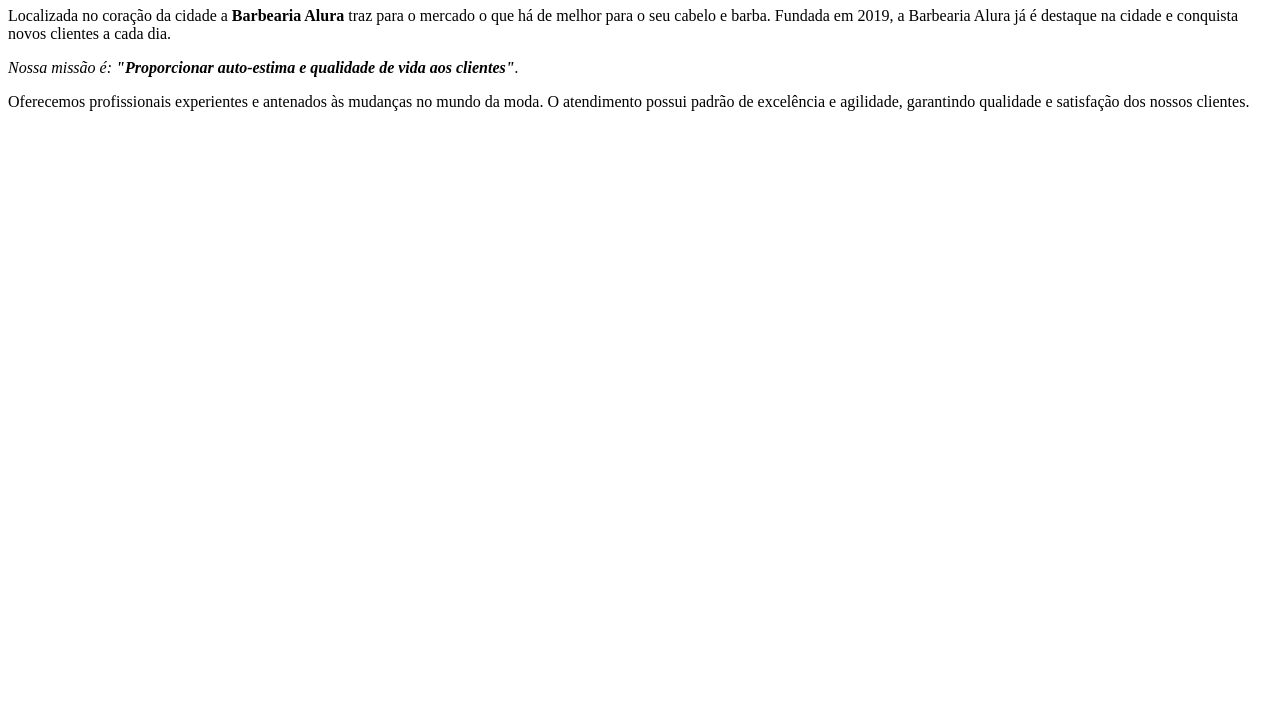
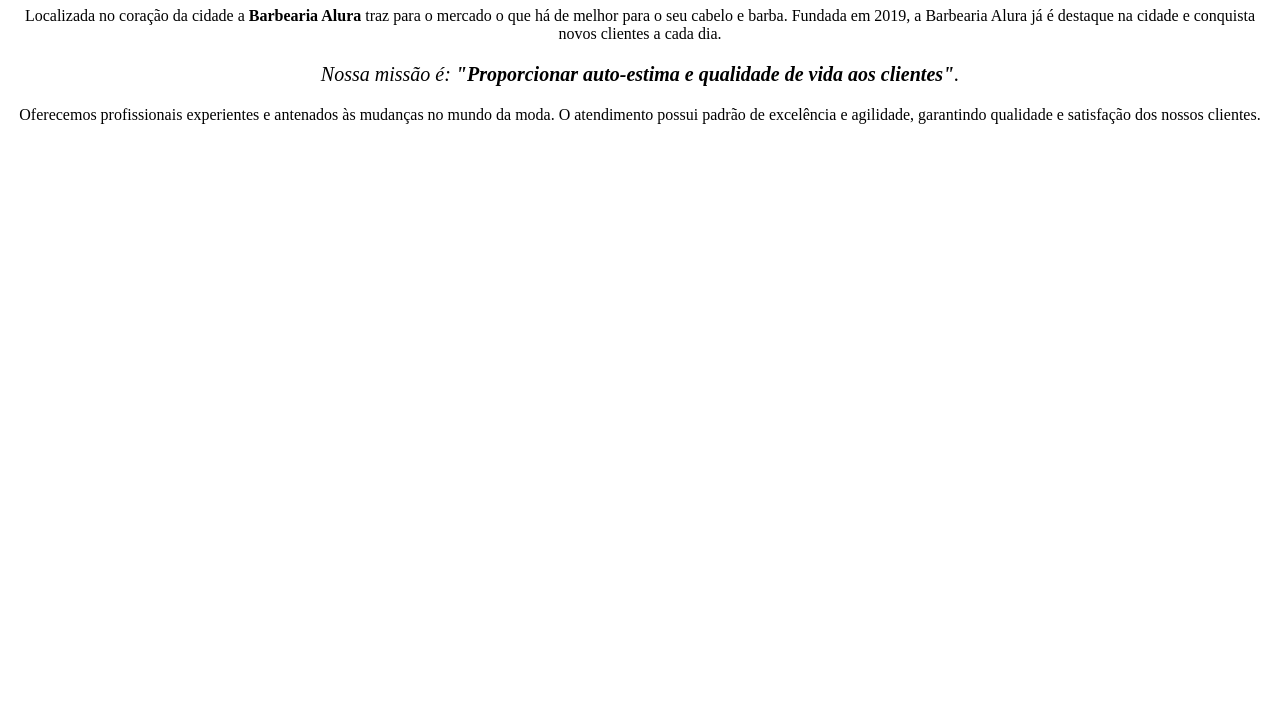
Before and after one commit to JavanFA/fullstack-alura, a plain HTML site: page html-css-part1/aula001/index.html in a window 1280 px wide. Shown: the part 73-800 px from the top of the page. Drawn offline with Linux system fonts and the light colour scheme.

Commit message:
Update files

```diff
--- a/html-css-part1/aula001/index.html
+++ b/html-css-part1/aula001/index.html
@@ -6,10 +6,10 @@
     <meta name="viewport" content="width=device-width, initial-scale=1.0">
     <title>Barbearia Alura</title>
 </head>
-<body>
+<body style="text-align:center;">
     <h1>Sobre a Barbearia Alura</h1>
         <p>Localizada no coração da cidade a <strong>Barbearia Alura</strong> traz para o mercado o que há de melhor para o seu cabelo e barba. Fundada em 2019, a Barbearia Alura já é destaque na cidade e conquista novos clientes a cada dia.</p>
-        <p><em>Nossa missão é: <strong>"Proporcionar auto-estima e qualidade de vida aos clientes"</strong>.</em></p>
+        <p style="font-size: 20px;"><em>Nossa missão é: <strong>"Proporcionar auto-estima e qualidade de vida aos clientes"</strong>.</em></p>
         <p>Oferecemos profissionais experientes e antenados às mudanças no mundo da moda. O atendimento possui padrão de excelência e agilidade, garantindo qualidade e satisfação dos nossos clientes.</p>
 </body>
 </html>
```
